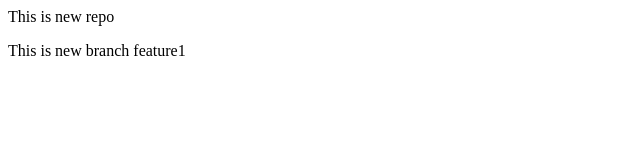
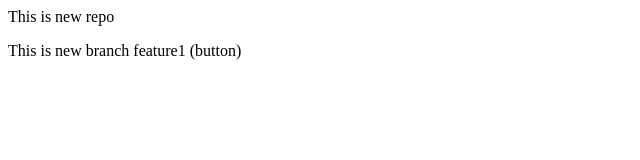
Before and after one commit to vikimaskale/localrepo, a plain HTML site: page index.html in a window 1280 px wide. Shown: the full height of the page, 0-640 px from the left. Drawn offline with Linux system fonts and the light colour scheme.

Commit message:
Add button

```diff
--- a/index.html
+++ b/index.html
@@ -1,2 +1,2 @@
 <p>This is new repo</p>
-<p>This is new branch feature1</p>
+<p>This is new branch feature1 (button)</p>
```
